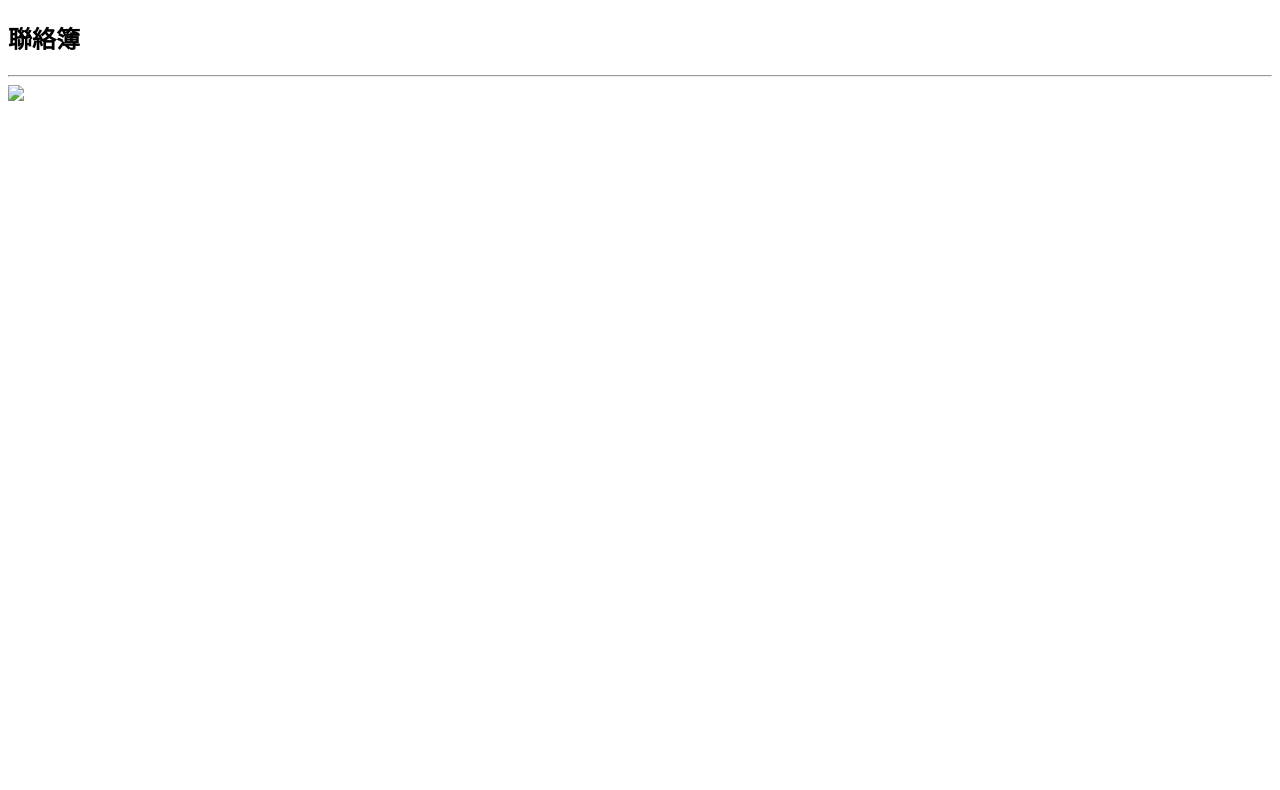
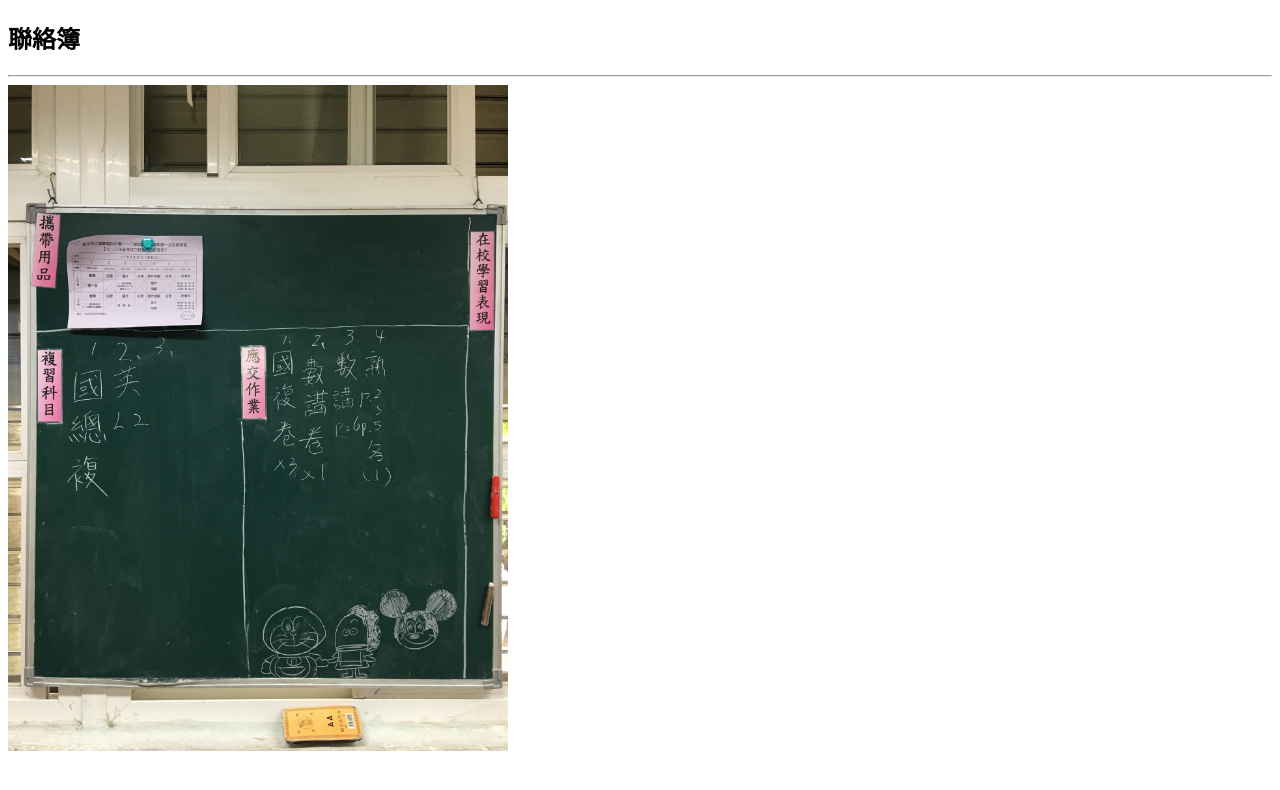
Before and after one commit to 10904/10904.github.io, a plain HTML site: page index.html in a window 1280 px wide. Drawn offline with Linux system fonts and the light colour scheme.

Commit message:
Update index.html

```diff
--- a/index.html
+++ b/index.html
@@ -9,7 +9,7 @@
 
 <h2>聯絡簿</h2>
 <hr/>
-<img src="93A43651-6EAA-4855-8D5A-9C2B4FFC6B3D.JPGE" style="width: 500px;" class="box"/>
+<img src="4ACBBC60-19D7-41B2-BFD0-8BB4511FFE19.jpeg" style="width: 500px;" class="box"/>
 
 </body>
 </html>
```
